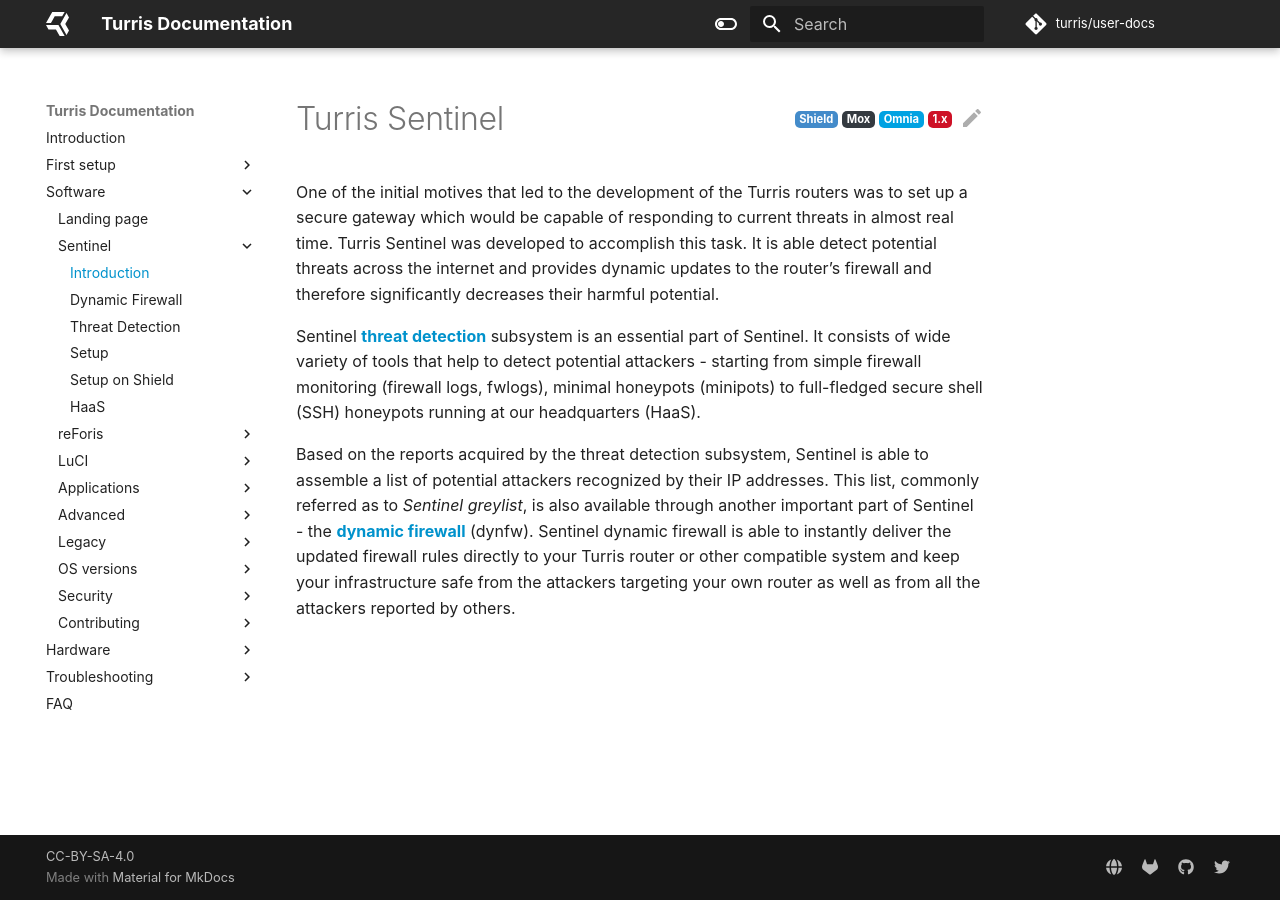
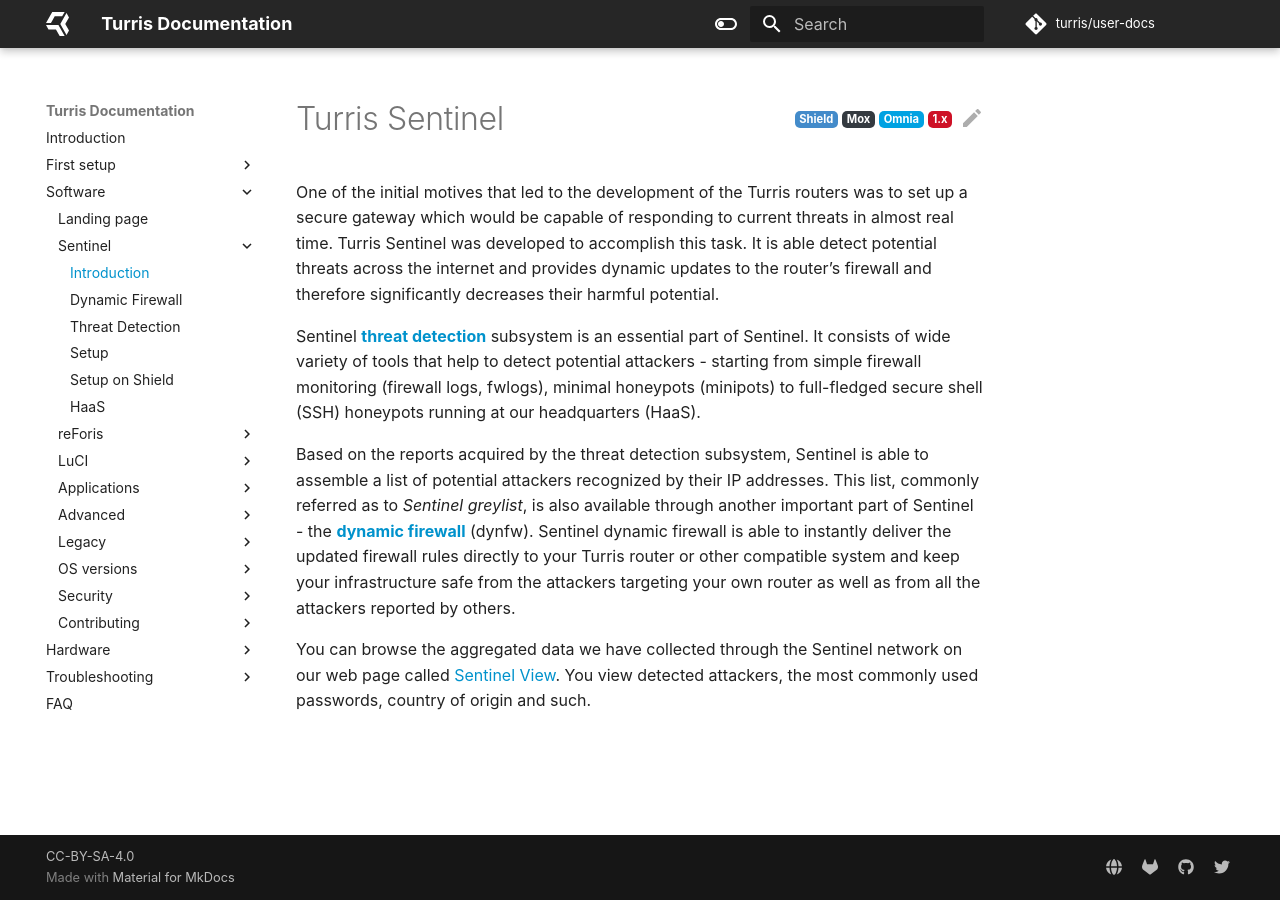
Before and after one commit to turris-cz/user-docs, an MkDocs documentation site: the page built from docs/basics/sentinel/intro.md, in a window 1280 px wide. Built offline with MkDocs 1.6.1 and Material for MkDocs 9.7.7, drawn with Linux system fonts in a browser that asks for light colours.

Commit message:
sentinel/intro: Add link to Sentinel View

```diff
--- a/docs/basics/sentinel/intro.md
+++ b/docs/basics/sentinel/intro.md
@@ -25,3 +25,8 @@
 Turris router or other compatible system and keep your infrastructure safe from
 the attackers targeting your own router as well as from all the attackers
 reported by others.
+
+You can browse the aggregated data we have collected through the Sentinel
+network on our web page called [Sentinel View](https://view.sentinel.turris.cz/).
+You view detected attackers, the most commonly used passwords, country of
+origin and such.
```
